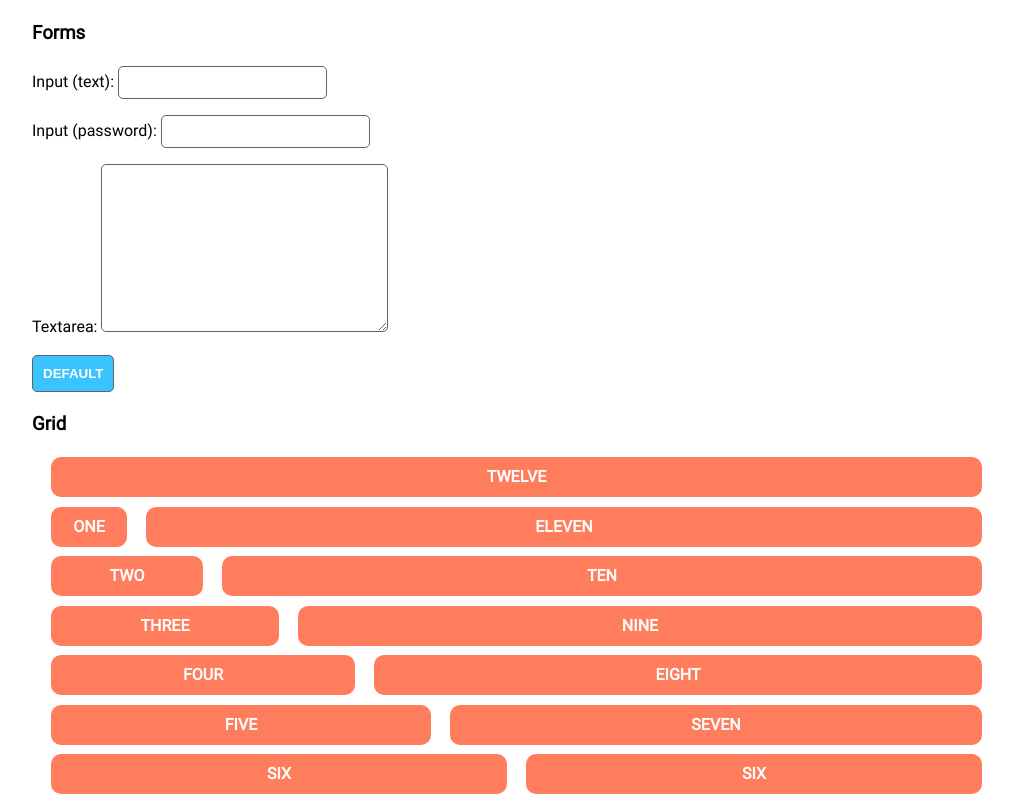
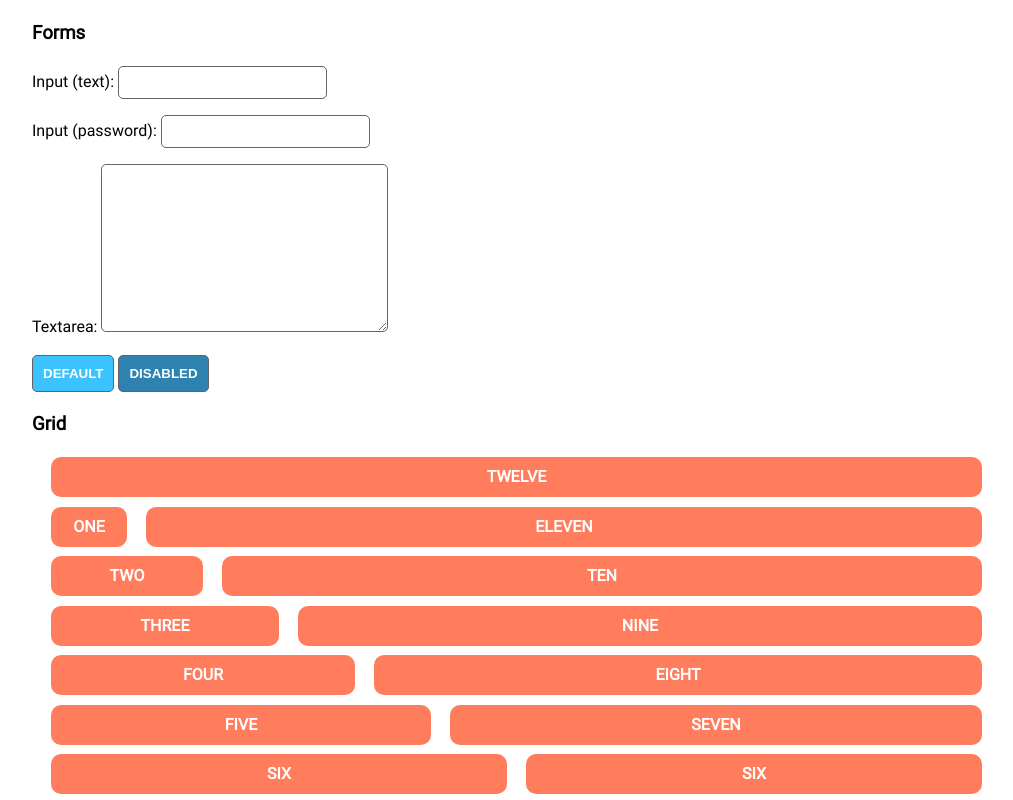
Before and after one commit to krszwsk/hyp, a website: page index.html in a window 1280 px wide. Shown: the top 800 px of the page, without its empty margins (133-1146 px from the left). Drawn offline with Linux system fonts and the light colour scheme.

Commit message:
:sparkles: disabled button

```diff
--- a/index.html
+++ b/index.html
@@ -27,6 +27,7 @@
 
         <div class="buttons">
             <button>default</button>
+            <button disabled>disabled</button>
         </div>
 
         <div class="grid">
--- a/src/buttons.css
+++ b/src/buttons.css
@@ -19,3 +19,9 @@ button:hover {
     color: #3bc3ff;
     cursor: pointer;
 }
+
+button:disabled {
+    background-color: #2d82af;
+    cursor: not-allowed;
+    transition: none;
+}
```
Also changed, not shown: dist/hyp.min.css.
